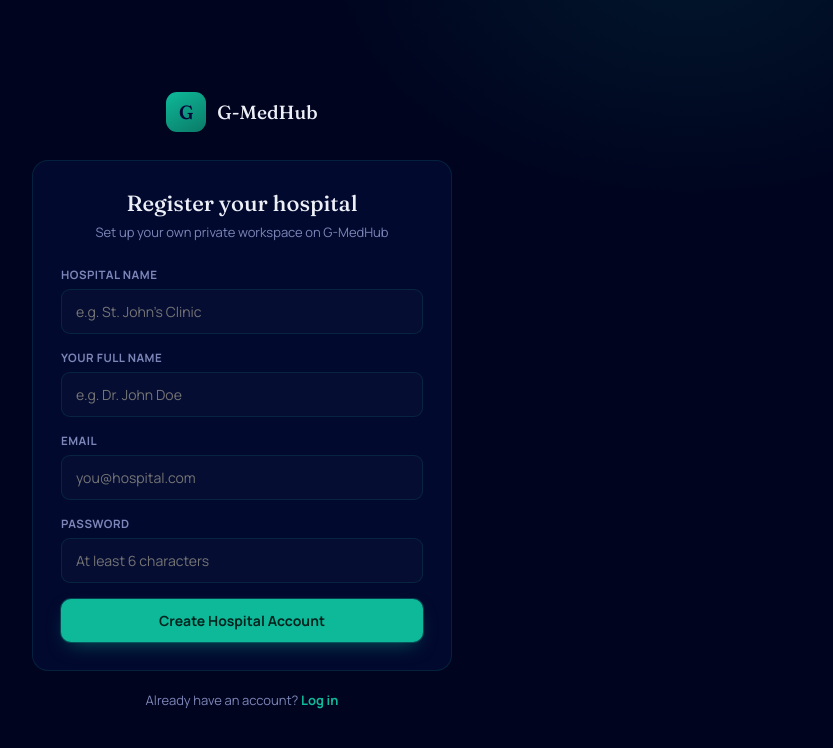
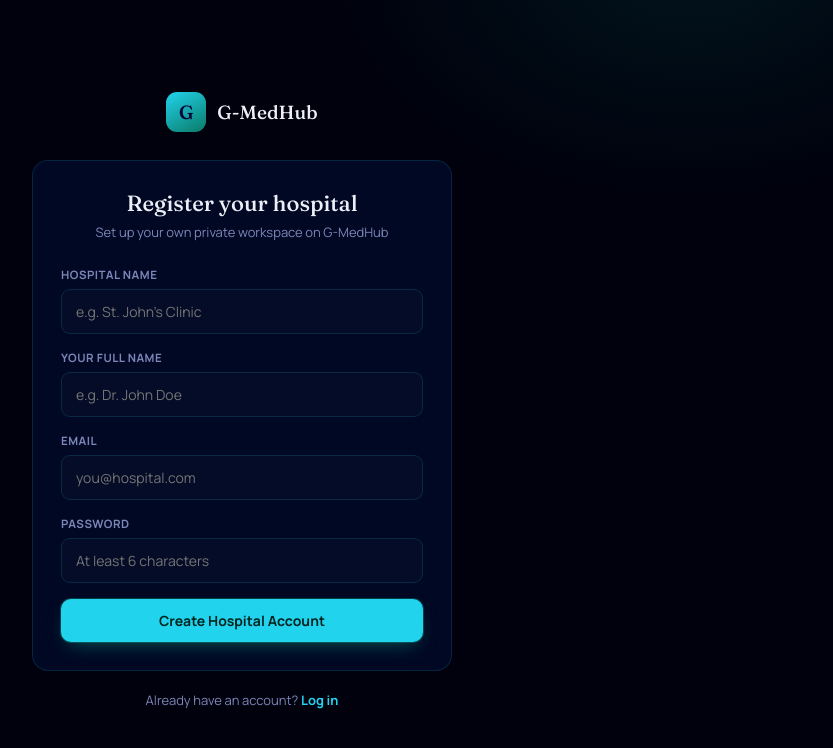
Before and after one commit to 4gs6776-lang/GOODIE-MEDHUB, a React (Vite) app: page /signup in a window 1280 px wide. Shown: the top 748 px of the page, without its empty margins (398-1231 px from the left). Built offline with nearby package versions, Linux system fonts and the light colour scheme.

Commit message:
Update globals.css

```diff
--- a/src/theme/globals.css
+++ b/src/theme/globals.css
@@ -1,11 +1,11 @@
 :root{
---bg:#00041F;
---bg-elevated:#020A30;
---bg-card:#02092E;
-  --line:rgba(14,185,154,0.14);
+  --bg:#00010D;
+  --bg-elevated:#010A28;
+  --bg-card:#000823;
+  --line:rgba(34,211,238,0.14);
   --line-soft:rgba(255,255,255,0.06);
-  --teal:#0EB99A;
-  --teal-soft:rgba(14,185,154,0.12);
+  --teal:#22D3EE;
+  --teal-soft:rgba(34,211,238,0.12);
   --gold:#C9A961;
   --violet:#8B7CF6;
   --blue:#4C8DFF;
```
